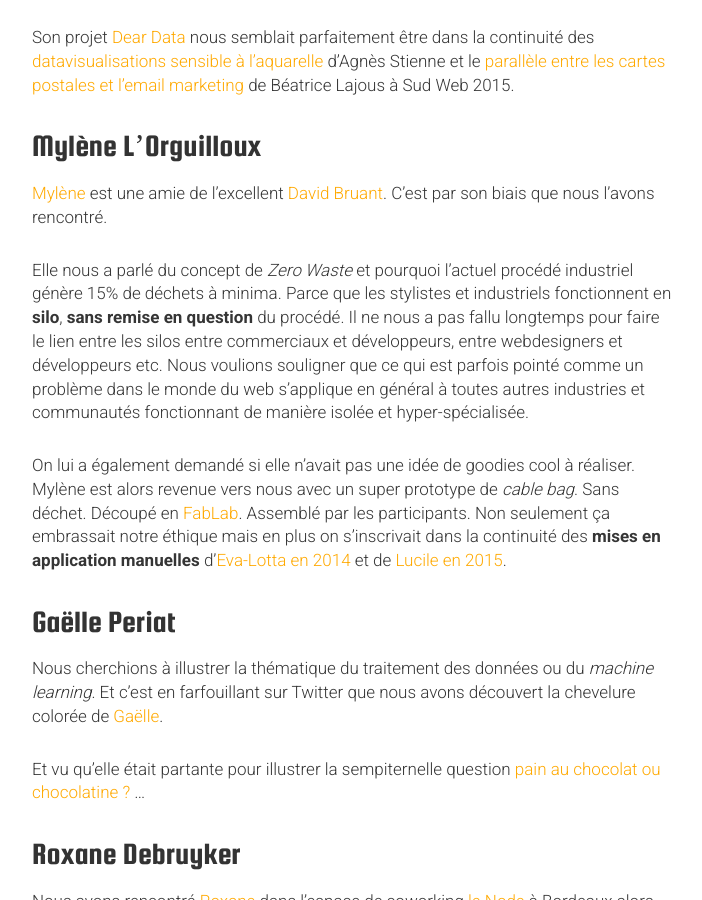
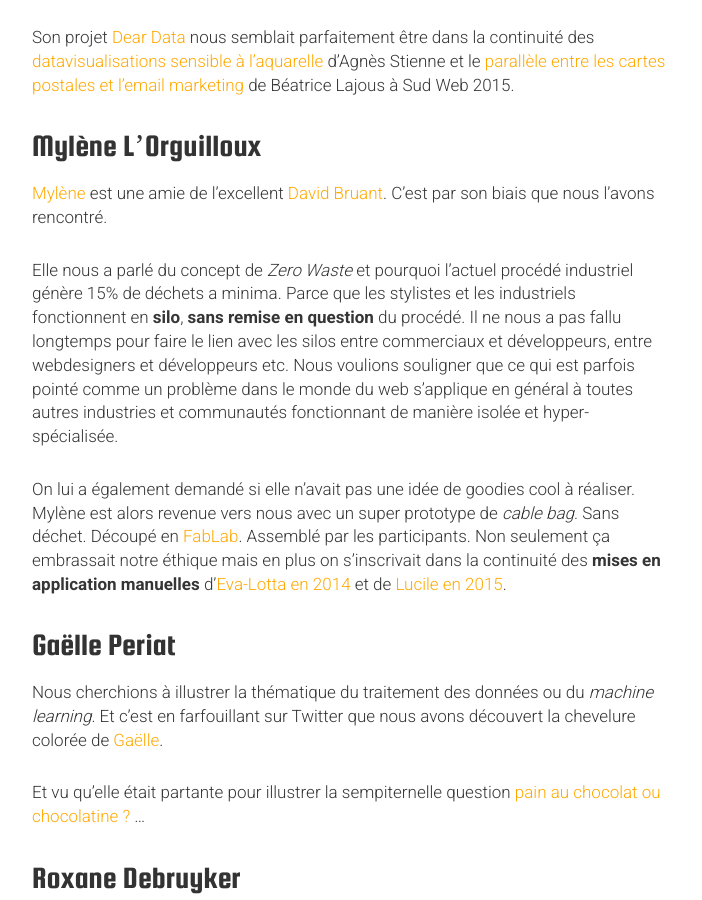
Before and after one commit to sudweb/blog, a Jekyll site: the page built from 2016/_posts/2016-05-28-curation.md, in a window 1280 px wide and 900 px high, scrolled down 2294 px. Shown: the whole window, without its empty margins (138-840 px from the left). Built offline with Jekyll 4.4.1, drawn with Linux system fonts in a browser that asks for light colours.

Commit message:
quelques coquilles corrigées

```diff
--- a/2016/_posts/2016-05-28-curation.md
+++ b/2016/_posts/2016-05-28-curation.md
@@ -53,7 +53,7 @@ Son projet [Dear Data](http://www.dear-data.com/) nous semblait parfaitement êt
 
 [Mylène](https://letskeepsewing.com/) est une amie de l'excellent [David Bruant](https://davidbruant.github.io/). C'est par son biais que nous l'avons rencontré.
 
-Elle nous a parlé du concept de *Zero Waste* et pourquoi l'actuel procédé industriel génère 15% de déchets à minima. Parce que les stylistes et industriels fonctionnent en **silo**, **sans remise en question** du procédé. Il ne nous a pas fallu longtemps pour faire le lien entre les silos entre commerciaux et développeurs, entre webdesigners et développeurs etc.
+Elle nous a parlé du concept de *Zero Waste* et pourquoi l'actuel procédé industriel génère 15% de déchets a minima. Parce que les stylistes et les industriels fonctionnent en **silo**, **sans remise en question** du procédé. Il ne nous a pas fallu longtemps pour faire le lien avec les silos entre commerciaux et développeurs, entre webdesigners et développeurs etc.
 Nous voulions souligner que ce qui est parfois pointé comme un problème dans le monde du web s'applique en général à toutes autres industries et communautés fonctionnant de manière isolée et hyper-spécialisée.
 
 On lui a également demandé si elle n'avait pas une idée de goodies cool à réaliser. Mylène est alors revenue vers nous avec un super prototype de *cable bag*. Sans déchet. Découpé en [FabLab](http://127.cap-sciences.net/). Assemblé par les participants.
```
